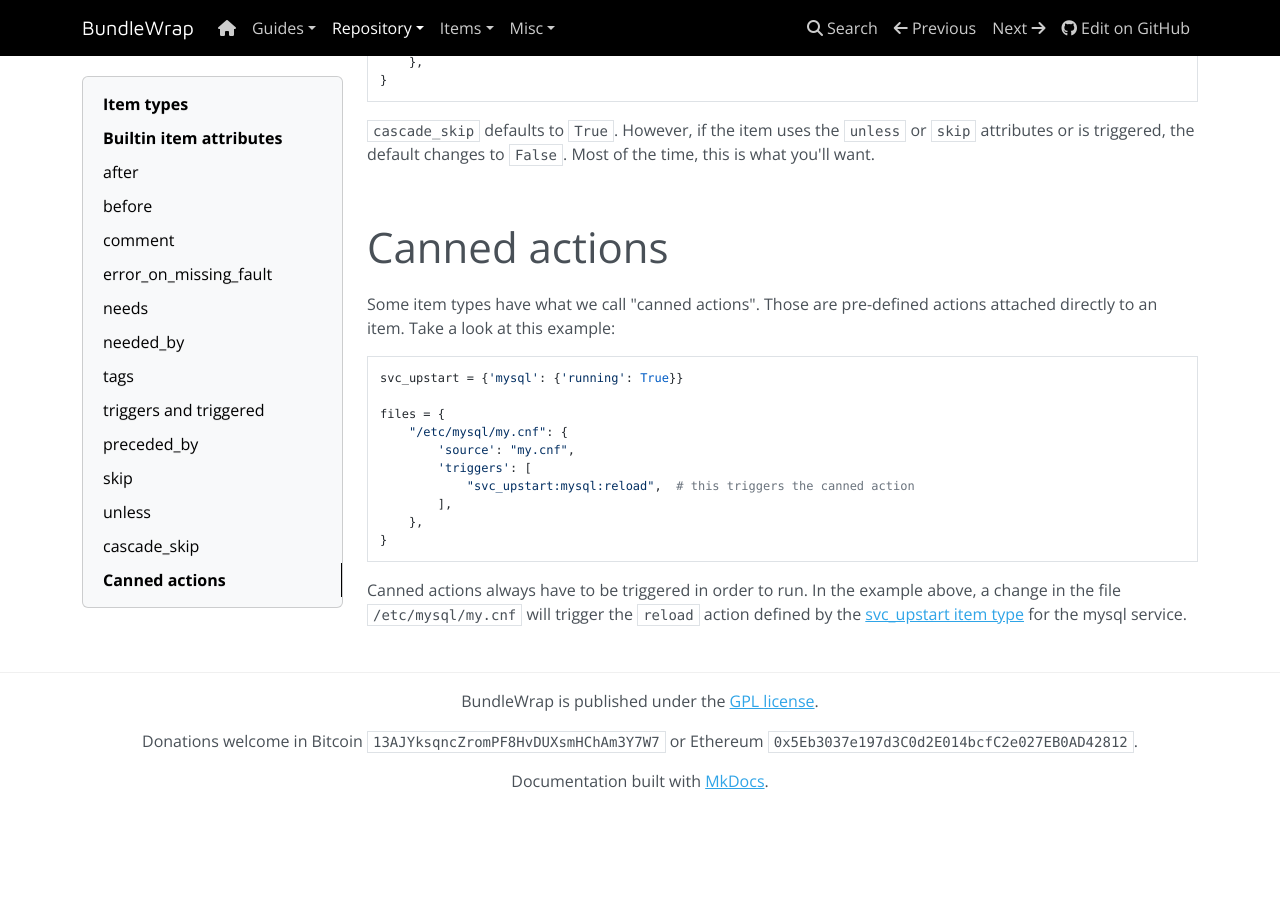
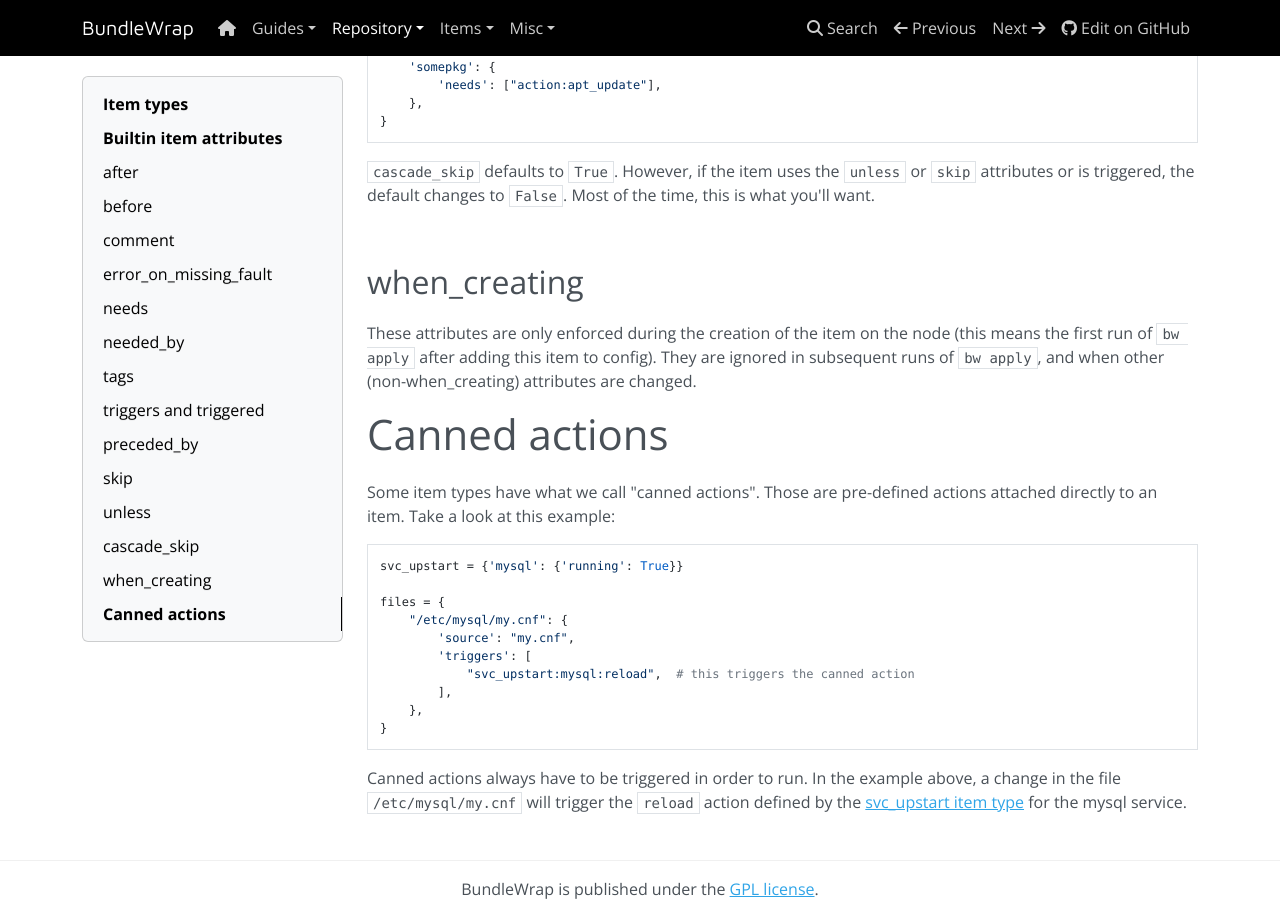
Before and after one commit to bundlewrap/bundlewrap, an MkDocs documentation site: the page built from docs/content/repo/items.py.md, in a window 1280 px wide and 900 px high, scrolled down 7949 px. Built offline with MkDocs 1.6.1, drawn with Linux system fonts in a browser that asks for light colours; nearby versions of some CDN libraries; before the commit the page ends 8758 px from its top, so only the background shows below that; some of the changed text lies outside the part shown.

Commit message:
update docs: update items.py.md: document when_creating in builtin items aswell

```diff
--- a/docs/content/repo/items.py.md
+++ b/docs/content/repo/items.py.md
@@ -46,6 +46,7 @@ This table lists all item types included in BundleWrap along with the bundle att
 <tr><td><a href="../../items/pkg_dnf">pkg_dnf</a></td><td><code>pkg_dnf</code></td><td>Installs and removes packages with dnf</td></tr>
 <tr><td><a href="../../items/pkg_opkg">pkg_opkg</a></td><td><code>pkg_opkg</code></td><td>Installs and removes packages with opkg</td></tr>
 <tr><td><a href="../../items/pkg_pacman">pkg_pacman</a></td><td><code>pkg_pacman</code></td><td>Installs and removes packages with pacman</td></tr>
+<tr><td><a href="../../items/pkg_pamac">pkg_pamac</a></td><td><code>pkg_pamac</code></td><td>Installs and removes packages with pamac</td></tr>
 <tr><td><a href="../../items/pkg_pip">pkg_pip</a></td><td><code>pkg_pip</code></td><td>Installs and removes Python packages with pip</td></tr>
 <tr><td><a href="../../items/pkg_snap">pkg_snap</a></td><td><code>pkg_snap</code></td><td>Installs and removes packages with snap</td></tr>
 <tr><td><a href="../../items/pkg_yum">pkg_yum</a></td><td><code>pkg_yum</code></td><td>Installs and removes packages with yum</td></tr>
@@ -305,6 +306,10 @@ The following example will offer to run an `apt-get update` before installing a
 
 <br>
 
+## when\_creating
+
+These attributes are only enforced during the creation of the item on the node (this means the first run of `bw apply` after adding this item to config). They are ignored in subsequent runs of `bw apply`, and when other (non-when\_creating) attributes are changed.
+
 # Canned actions
 
 Some item types have what we call "canned actions". Those are pre-defined actions attached directly to an item. Take a look at this example:
```
